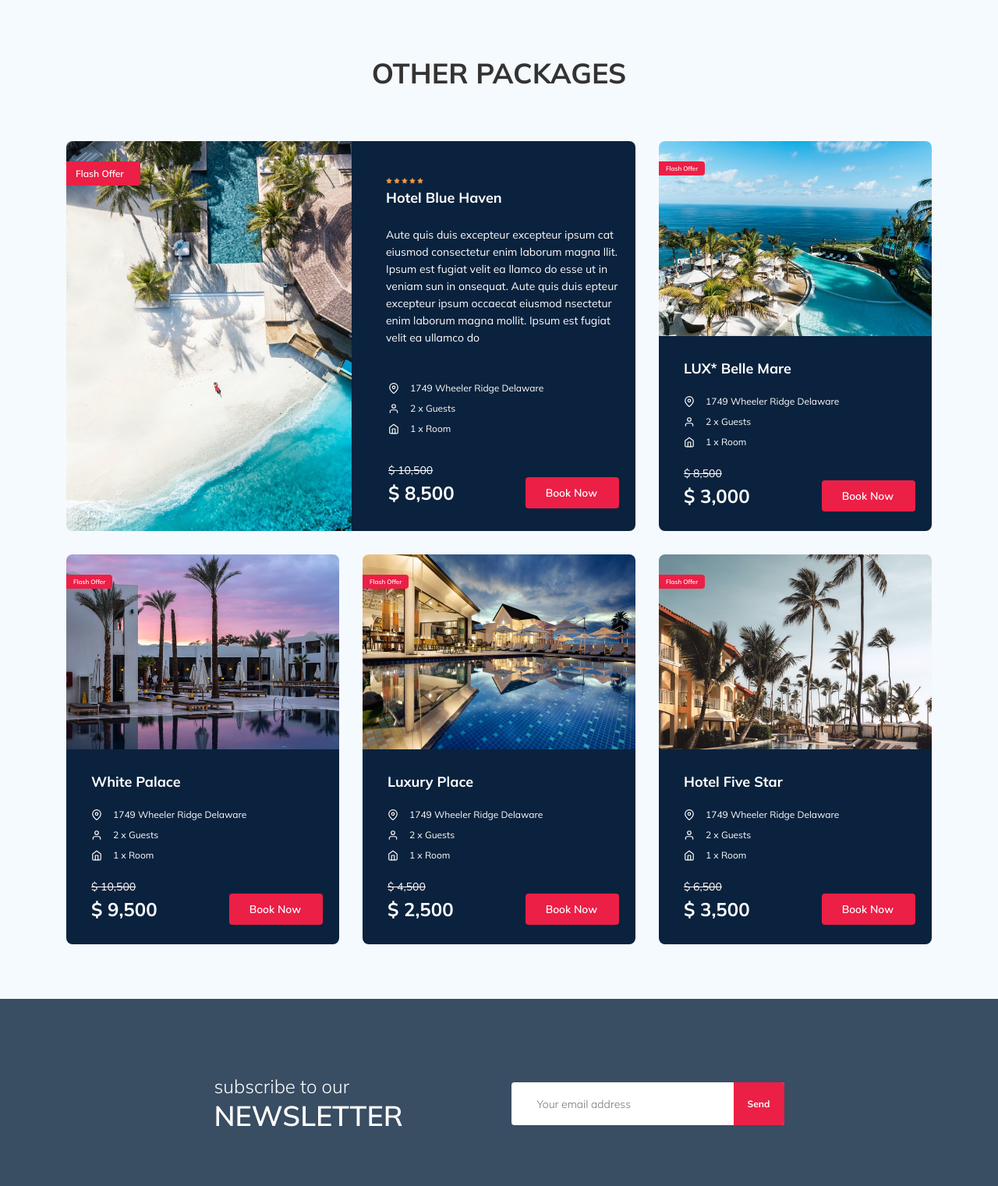
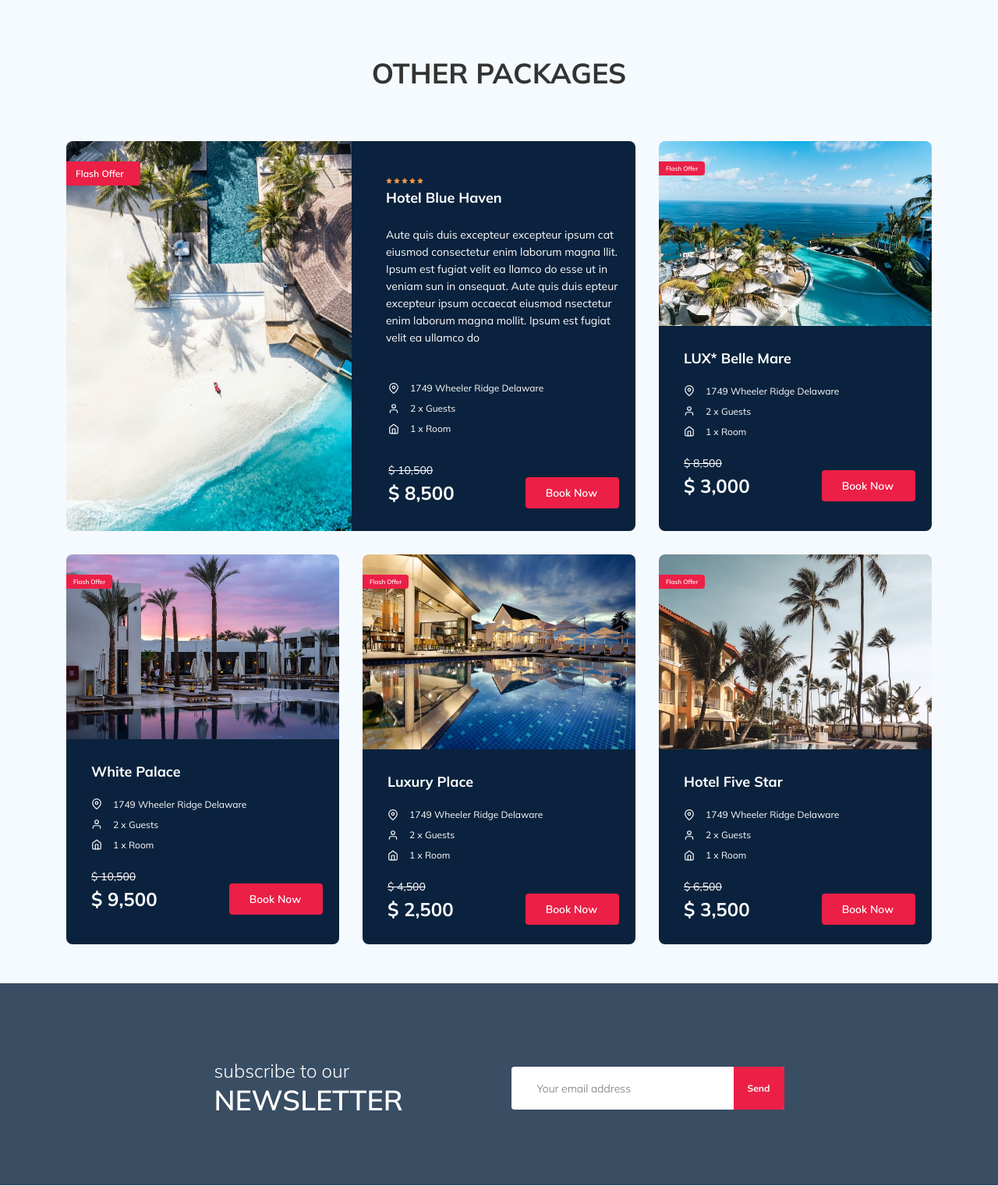
Before and after one commit to MedvedevNik/tour-plan, a PHP site: page / in a window 1280 px wide. Shown: the part 838-2359 px from the top of the page at 78% size. Run offline with PHP 8.4, Linux system fonts and the light colour scheme; some libraries are stand-ins or nearby versions.

Commit message:
fix: fixed bag with contentfull

```diff
--- a/css/style.css
+++ b/css/style.css
@@ -840,14 +840,14 @@ body {
 }
 
 .packages {
-  padding: 40px 0 70px;
+  padding: 40px 0 50px;
 }
 
 .packages-wrapper {
   display: grid;
   grid-template-columns: repeat(3, 1fr);
   grid-gap: 30px;
-  grid-template-rows: repeat(2, minmax(max-content, 500px));
+  grid-template-rows: 500px minmax(500px, 1fr);
 }
 
 .packages__title {
@@ -888,7 +888,7 @@ body {
 .package-info {
   display: flex;
   flex-direction: column;
-  min-height: 250px;
+  height: 100%;
   padding: 30px 21px 27px 32px;
   background-color: #0A223D;
   color: #ffffff;
--- a/sass/templates/_packages.sass
+++ b/sass/templates/_packages.sass
@@ -1,10 +1,10 @@
 .packages
-  padding: 40px 0 70px
+  padding: 40px 0 50px
   &-wrapper
     display: grid
     grid-template-columns: repeat(3, 1fr)
     grid-gap: 30px
-    grid-template-rows: repeat(2, minmax(max-content, 500px))
+    grid-template-rows: 500px minmax(500px, 1fr)
   &__title
     margin-top: 0
     margin-bottom: 65px
@@ -33,7 +33,7 @@
   &-info
     display: flex
     flex-direction: column
-    min-height: 250px
+    height: 100%
     padding: 30px 21px 27px 32px
     background-color: $bg-darken
     color: $light
```
Also changed, not shown: 1 other file.
